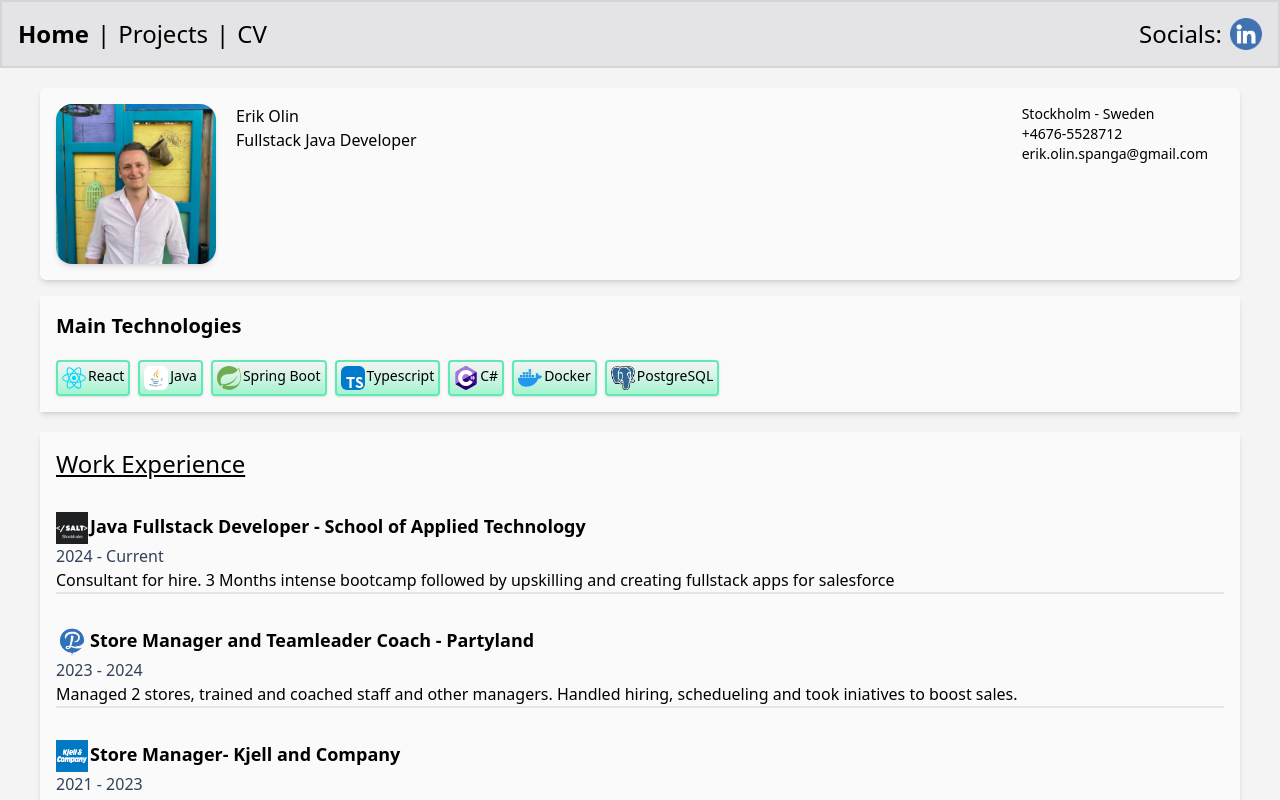
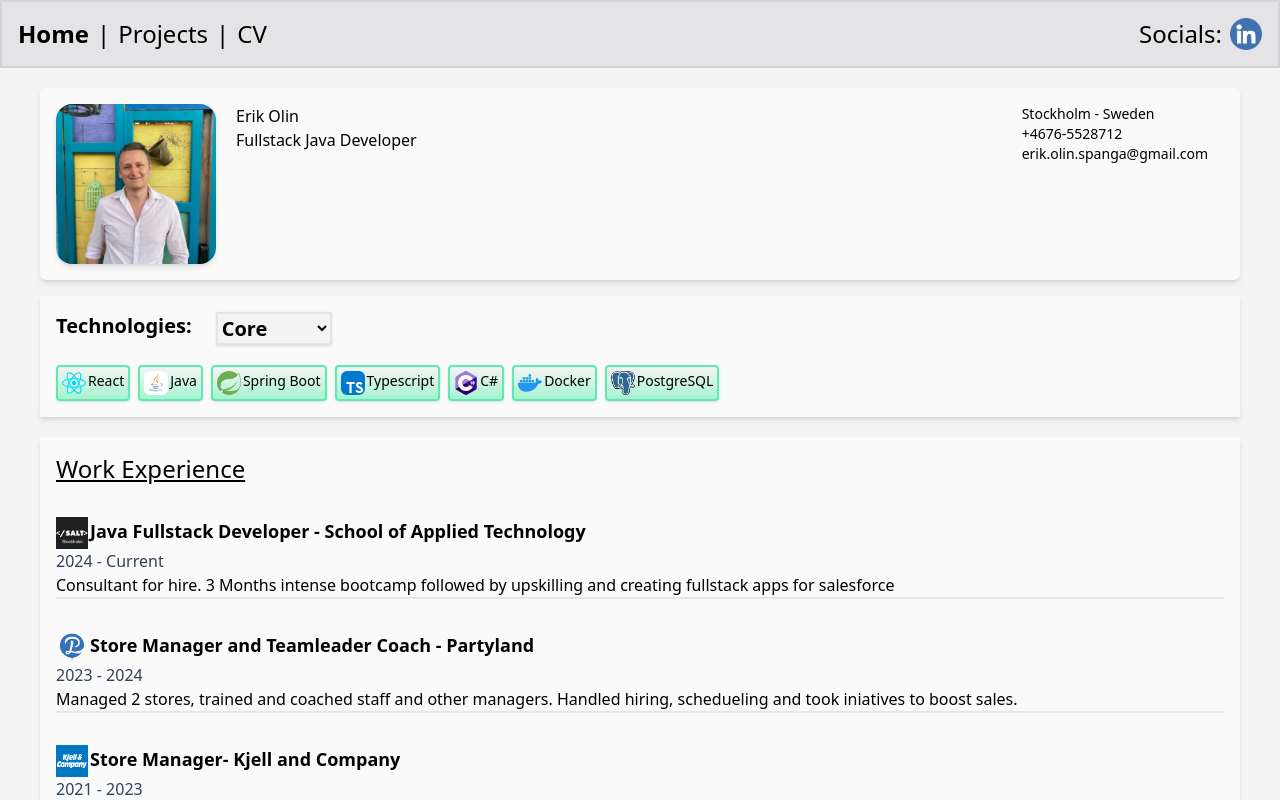
Before and after one commit to TibbersEvolved/portfolio2025, a React (Vite) app in the folder portfolio-app/: page / in a window 1280 px wide. Shown: the top 800 px of the page. Built offline with nearby package versions, Linux system fonts and the light colour scheme.

Commit message:
Added a filter method to skill db and a select to homepage

```diff
--- a/portfolio-app/src/components/data/skillDB.ts
+++ b/portfolio-app/src/components/data/skillDB.ts
@@ -8,8 +8,8 @@ import iconPostGres from "../../assets/postgres.png";
 
 export function getAllSkills() {
   let list: skill[] = [
-    { name: "React", image: iconReact, category: ["core"] },
-    { name: "Java", image: iconJava, category: ["core"] },
+    { name: "React", image: iconReact, category: ["core", "frontend"] },
+    { name: "Java", image: iconJava, category: ["core", "backend"] },
     { name: "Spring Boot", image: iconSpring, category: ["core"] },
     { name: "Typescript", image: iconTS, category: ["core"] },
     { name: "C#", image: iconC, category: ["core"] },
@@ -19,6 +19,16 @@ export function getAllSkills() {
   return list;
 }
 
+export function getSkillsByCategory(list: skill[], category: string) {
+  let newList: skill[] = [];
+  list.map((sk) => {
+    if (sk.category.includes(category)) {
+      newList.push(sk);
+    }
+  });
+  return newList;
+}
+
 export type skill = {
   name: string;
   image: string;
--- a/portfolio-app/src/components/index/techstack.tsx
+++ b/portfolio-app/src/components/index/techstack.tsx
@@ -1,15 +1,29 @@
 import Techbutton from "./techbutton";
-import { getAllSkills, type skill } from "../data/skillDB";
+import { getAllSkills, getSkillsByCategory, type skill } from "../data/skillDB";
+import { useState } from "react";
 
 export default function Techstack() {
+  const [filter] = useState("core");
   const listTech: skill[] = getAllSkills();
-
+  const listCore = getSkillsByCategory(listTech, filter);
   return (
     <>
       <section className="bg-zinc-50 shadow-md gap-5 p-4 flex flex-col mt-4">
-        <div className="text-xl font-bold">Main Technologies</div>
+        <div className="text-xl font-bold flex gap-6">
+          <div>Technologies:</div>{" "}
+          <select
+            name="selectFilter"
+            defaultValue={"core"}
+            className="bg-zinc-100 shadow-sm border-2 border-zinc-200 hover:border-amber-200"
+          >
+            Core
+            <option value={"core"}>Core</option>
+            <option value={"frontend"}>Frontend</option>
+            <option value={"backend"}>Backend</option>
+          </select>
+        </div>
         <div className="flex flex-row gap-2 flex-wrap">
-          {listTech.map((skill, key) => {
+          {listCore.map((skill, key) => {
             return <Techbutton skill={skill} key={key} />;
           })}
         </div>
```
